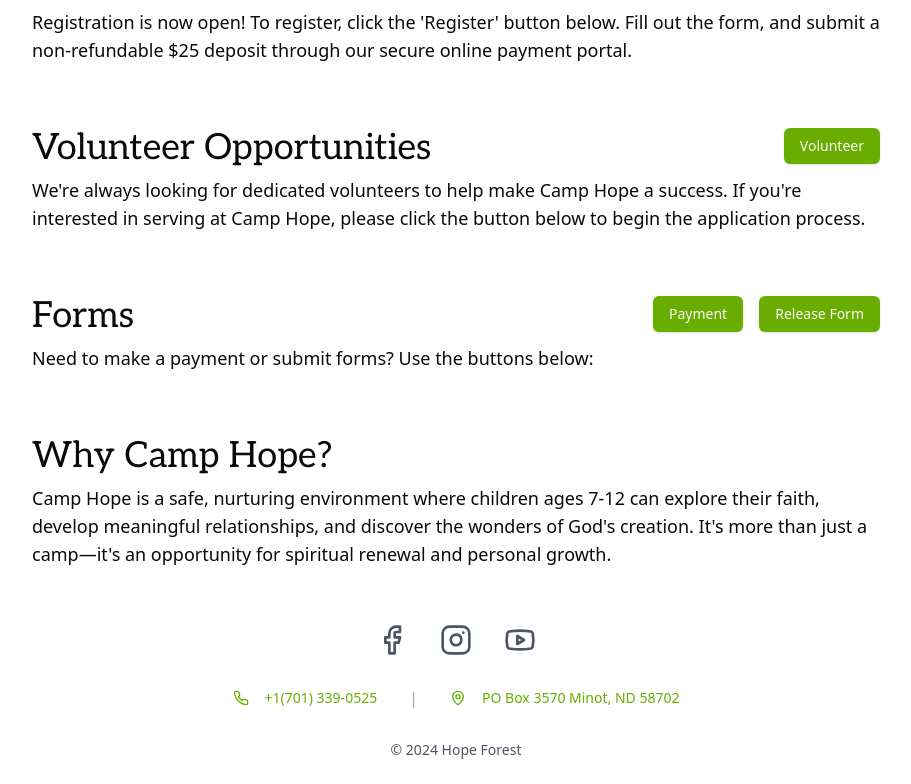
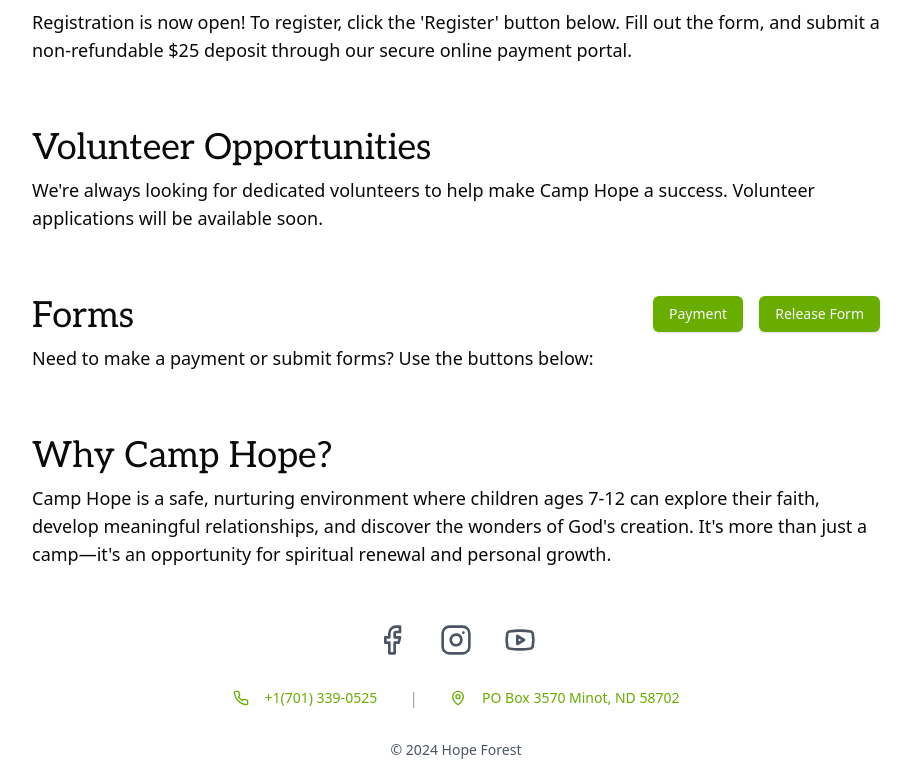
Before and after one commit to officialeldrx/hopeforest, a Next.js app: page /camp/about in a window 1280 px wide. Shown: the part 1421-2205 px from the top of the page, without its empty margins (184-1095 px from the left). Built offline with nearby package versions, Linux system fonts and the light colour scheme.

Commit message:
Volunteer removal until closer to camp

```diff
--- a/app/camp/about/page.tsx
+++ b/app/camp/about/page.tsx
@@ -30,11 +30,15 @@ const sections: section[] = [
         link: "/camp/register",
         button: "Register",
     },
+    // {
+    //     title: "Volunteer Opportunities",
+    //     body: `We're always looking for dedicated volunteers to help make Camp Hope a success. If you're interested in serving at Camp Hope, please click the button below to begin the application process.`,
+    //     link: "/camp/volunteer",
+    //     button: "Volunteer",
+    // },
     {
         title: "Volunteer Opportunities",
-        body: `We're always looking for dedicated volunteers to help make Camp Hope a success. If you're interested in serving at Camp Hope, please click the button below to begin the application process.`,
-        link: "/camp/volunteer",
-        button: "Volunteer",
+        body: `We're always looking for dedicated volunteers to help make Camp Hope a success. Volunteer applications will be available soon.`,
     },
     {
         title: "Forms",
--- a/components/navigation.tsx
+++ b/components/navigation.tsx
@@ -29,7 +29,7 @@ const navItems: NavItem[] = [
             { title: "Payments", href: "/camp/payment" },
             { title: "Register", href: "/camp/register" },
             { title: "Release Form", href: "/camp/release" },
-            { title: "Volunteer", href: "/camp/volunteer" },
+            // { title: "Volunteer", href: "/camp/volunteer" },
         ],
     },
     {
```
